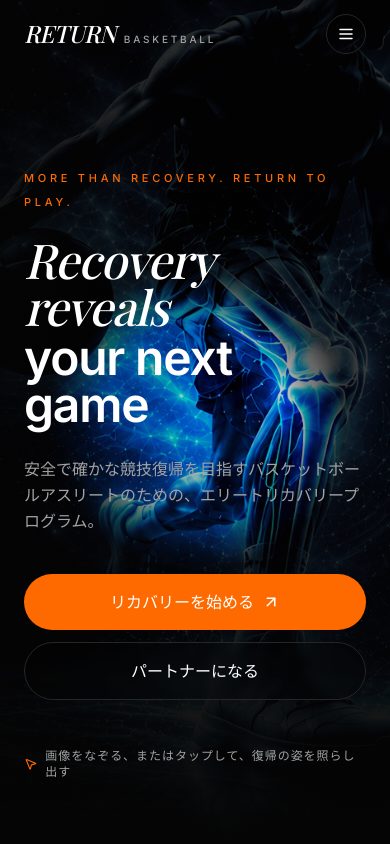
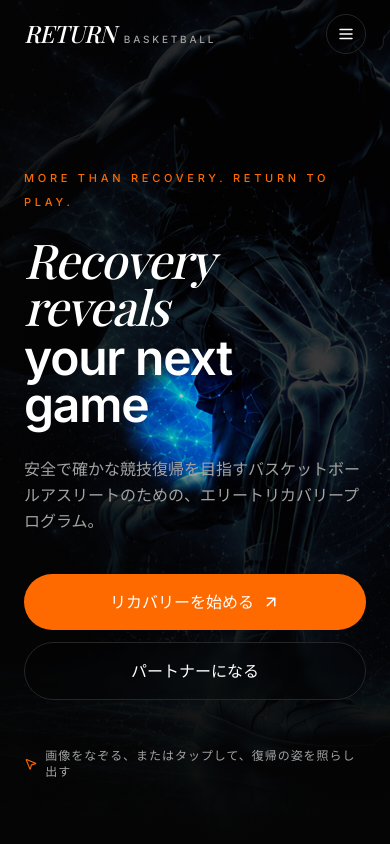
Before and after one commit to dawg2004/basket, a React (Vite) app: page / in a window 390 px wide. Shown: the top 844 px of the page. Built offline with nearby package versions, Linux system fonts and the light colour scheme; a web font is replaced by a local one.

Commit message:
feat: halve mobile hero spotlight (75px); add pointer-following spotlight (glow + border) to Return Method cards via reusable usePointerSpot

```diff
--- a/src/components/Method.tsx
+++ b/src/components/Method.tsx
@@ -2,20 +2,23 @@ import { motion } from "framer-motion";
 import type { Brand } from "../brand";
 import { Reveal, SectionHeading } from "./primitives";
 import { stagger, rise, viewportOnce } from "../lib/motion";
+import { usePointerSpot } from "../hooks/usePointerSpot";
 
 export function Method({ brand }: { brand: Brand }) {
   const { method } = brand;
+  const spot = usePointerSpot();
   return (
     <section id="method" className="border-t border-line bg-bg py-24 sm:py-32">
       <div className="shell">
         <SectionHeading eyebrow={method.eyebrow} headline={method.headline} />
 
+        <div ref={spot.ref} {...spot.bind} className="relative mt-16 rounded-2xl">
           <motion.div
             variants={stagger}
             initial="hidden"
             whileInView="show"
             viewport={viewportOnce}
-          className="mt-16 grid gap-px overflow-hidden rounded-2xl border border-line bg-line sm:grid-cols-3"
+            className="grid gap-px overflow-hidden rounded-2xl border border-line bg-line sm:grid-cols-3"
           >
             {method.steps.map((step) => (
               <motion.article
@@ -39,6 +42,17 @@ export function Method({ brand }: { brand: Brand }) {
             ))}
           </motion.div>
 
+          {/* pointer-following spotlight: soft glow + border highlight */}
+          <div
+            className="spot-glow pointer-events-none absolute inset-0 rounded-2xl mix-blend-screen"
+            aria-hidden="true"
+          />
+          <div
+            className="spot-border pointer-events-none absolute inset-0 rounded-2xl"
+            aria-hidden="true"
+          />
+        </div>
+
         <Reveal delay={0.1}>
           <p className="mt-8 max-w-2xl text-sm leading-relaxed text-muted">
             各ステージは、提携する医療・パフォーマンスの専門家とともに提供されます。ステージ間の進行は、その専門家が判断するものであり、前提として進めることはありません。
--- /dev/null
+++ b/src/hooks/usePointerSpot.ts
@@ -0,0 +1,51 @@
+import { useRef } from "react";
+import { useMotionValue, useSpring, useMotionValueEvent } from "framer-motion";
+
+/**
+ * A soft pointer-following "spotlight" for content sections (no image reveal).
+ * Sets --sx / --sy (px, relative to the element) and --si (0|1 intensity) on a
+ * container, to be consumed by a radial-gradient glow and a masked accent
+ * border. Hover-follows on desktop; tap-to-light and hold on touch.
+ */
+const isFine = () =>
+  typeof window !== "undefined" &&
+  window.matchMedia("(hover: hover) and (pointer: fine)").matches;
+
+export function usePointerSpot() {
+  const ref = useRef<HTMLDivElement>(null);
+
+  const x = useMotionValue(0);
+  const y = useMotionValue(0);
+  const sx = useSpring(x, { stiffness: 260, damping: 32, mass: 0.5 });
+  const sy = useSpring(y, { stiffness: 260, damping: 32, mass: 0.5 });
+
+  useMotionValueEvent(sx, "change", (v) => ref.current?.style.setProperty("--sx", `${v}px`));
+  useMotionValueEvent(sy, "change", (v) => ref.current?.style.setProperty("--sy", `${v}px`));
+
+  const setPos = (e: React.PointerEvent) => {
+    const rect = e.currentTarget.getBoundingClientRect();
+    x.set(e.clientX - rect.left);
+    y.set(e.clientY - rect.top);
+  };
+  const show = () => ref.current?.style.setProperty("--si", "1");
+  const hide = () => ref.current?.style.setProperty("--si", "0");
+
+  const onPointerMove = (e: React.PointerEvent) => {
+    setPos(e);
+    if (!isFine()) show(); // follow finger during a drag
+  };
+  const onPointerEnter = (e: React.PointerEvent) => {
+    if (!isFine()) return;
+    setPos(e);
+    show();
+  };
+  const onPointerLeave = () => {
+    if (isFine()) hide();
+  };
+  const onPointerDown = (e: React.PointerEvent) => {
+    setPos(e);
+    show(); // tap lights the spot and holds on touch
+  };
+
+  return { ref, bind: { onPointerMove, onPointerEnter, onPointerLeave, onPointerDown } };
+}
--- a/src/hooks/useSpotlight.ts
+++ b/src/hooks/useSpotlight.ts
@@ -17,7 +17,7 @@ type SpotlightHandlers = {
 };
 
 const DESKTOP_RADIUS = 240; // px — cursor spotlight on hover devices
-const MOBILE_RADIUS = 150; // px — smaller spotlight for touch screens
+const MOBILE_RADIUS = 75; // px — small spotlight for touch screens
 
 const isFinePointer = () =>
   typeof window !== "undefined" &&
--- a/src/index.css
+++ b/src/index.css
@@ -71,6 +71,33 @@
       transparent 100%
     );
   }
+
+  /* Pointer-following glow for content sections (Method cards). Driven by
+     --sx / --sy (px) and --si (0|1) set by usePointerSpot. */
+  .spot-glow {
+    background: radial-gradient(
+      circle 280px at var(--sx, 50%) var(--sy, 50%),
+      rgb(var(--c-accent) / 0.16),
+      transparent 60%
+    );
+    opacity: var(--si, 0);
+    transition: opacity 0.45s ease;
+  }
+  .spot-border {
+    border: 1px solid rgb(var(--c-accent) / 0.65);
+    -webkit-mask-image: radial-gradient(
+      circle 200px at var(--sx, 50%) var(--sy, 50%),
+      #000 0%,
+      transparent 70%
+    );
+    mask-image: radial-gradient(
+      circle 200px at var(--sx, 50%) var(--sy, 50%),
+      #000 0%,
+      transparent 70%
+    );
+    opacity: var(--si, 0);
+    transition: opacity 0.45s ease;
+  }
 }
 
 @media (prefers-reduced-motion: reduce) {
```
Lines whose indentation alone changed are shown as unchanged.
